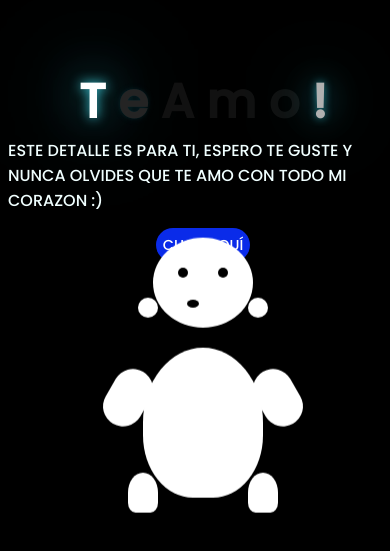
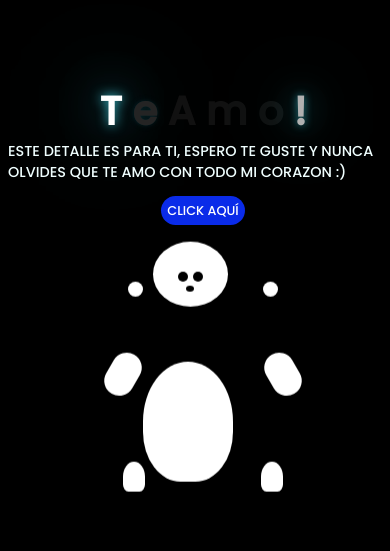
Before and after one commit to felipe98jk/Teamo, a plain HTML site: page index.html in a window 390 px wide. Shown: the part 151-702 px from the top of the page. Drawn offline with Linux system fonts and the light colour scheme.

Commit message:
Update style.css

```diff
--- a/css/style.css
+++ b/css/style.css
@@ -219,78 +219,78 @@ body {
 /* Dispositivos móviles (hasta 767px) */
 @media screen and (max-width: 767px) {
     .oso-polar {
-        transform: scale(0.6);
-        margin-top: -50px;
+        transform: scale(0.4);
+        margin-top: -30px;
     }
 
     .oso-cuerpo {
-        width: 120px;
-        height: 150px;
+        width: 90px;
+        height: 120px;
     }
 
     .oso-cabeza {
-        width: 100px;
-        height: 90px;
-        top: -60px;
+        width: 75px;
+        height: 65px;
+        top: -40px;
     }
 
     .oso-brazo {
-        width: 40px;
-        height: 60px;
+        width: 30px;
+        height: 45px;
     }
 
     .oso-oreja-izquierda,
     .oso-oreja-derecha {
-        width: 20px;
-        height: 20px;
+        width: 15px;
+        height: 15px;
     }
 
     .oso-oreja-izquierda {
-        left: 35px;
+        left: 25px;
     }
 
     .oso-oreja-derecha {
-        right: 35px;
+        right: 25px;
     }
 
     .oso-pierna-izquierda,
     .oso-pierna-derecha {
-        width: 30px;
-        height: 40px;
-        bottom: -15px;
+        width: 22px;
+        height: 30px;
+        bottom: -10px;
     }
 
     .oso-pierna-izquierda {
-        left: 25px;
+        left: 20px;
     }
 
     .oso-pierna-derecha {
-        right: 25px;
+        right: 20px;
     }
 
     .oso-nariz {
-        width: 12px;
-        height: 8px;
-        bottom: 20px;
-        left: 34px;
+        width: 8px;
+        height: 6px;
+        bottom: 15px;
+        left: 33px;
     }
 
     .greetings {
-        font-size: 3rem;
+        font-size: 2.5rem;
     }
 
     .description {
-        font-size: 1rem;
-        margin-bottom: 15px;
+        font-size: 0.9rem;
+        margin-bottom: 12px;
     }
 
     .botones {
-        padding: 7px;
+        padding: 6px;
     }
 
     .botones a {
-        padding: 7px;
-        font-size: 0.9rem;
+        padding: 6px;
+        font-size: 0.8rem;
     }
 }
 
```
